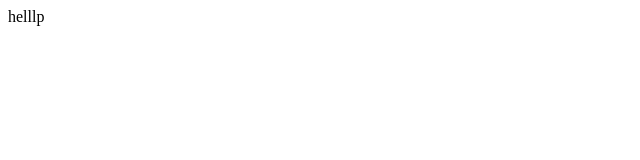
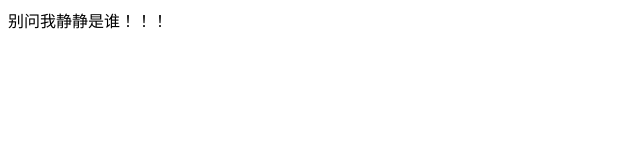
Before and after one commit to haolijing/haolijing.github.io, a plain HTML site: page index.html in a window 1280 px wide. Shown: the whole page, without its empty margins (0-640 px from the left). Drawn offline with Linux system fonts and the light colour scheme.

Commit message:
Update index.html

```diff
--- a/index.html
+++ b/index.html
@@ -10,7 +10,7 @@
 </head>
 
 <body>
-helllp
+别问我静静是谁！！！
 </body>
 
 </html>
```
